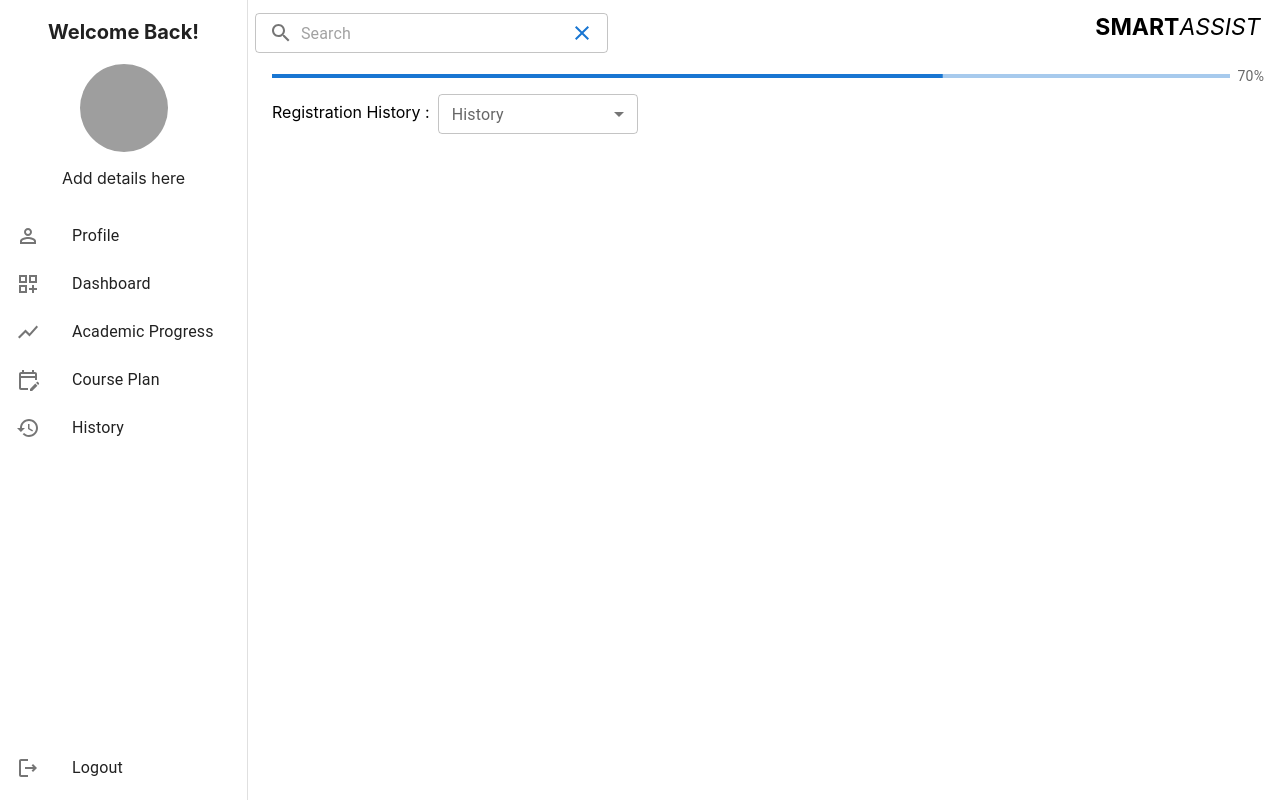
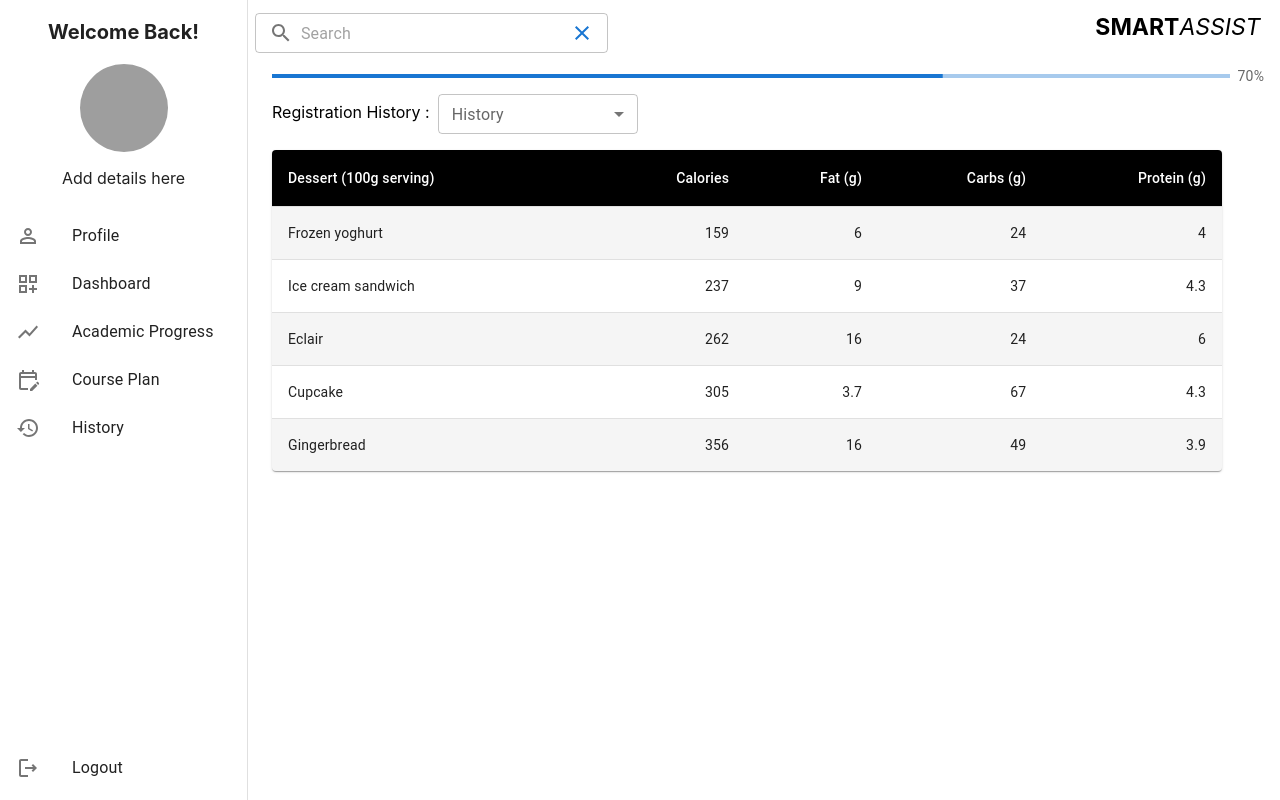
Before and after one commit to tyxyah/smartassist, a React (Create React App) app in the folder frontend/: page / in a window 1280 px wide. Built offline with nearby package versions, Linux system fonts and the light colour scheme; grey boxes are pictures that could not be loaded.

Commit message:
add table draft

```diff
--- /dev/null
+++ b/frontend/src/components/Table.js
@@ -0,0 +1,72 @@
+import * as React from 'react';
+import { styled } from '@mui/material/styles';
+import Table from '@mui/material/Table';
+import TableBody from '@mui/material/TableBody';
+import TableCell, { tableCellClasses } from '@mui/material/TableCell';
+import TableContainer from '@mui/material/TableContainer';
+import TableHead from '@mui/material/TableHead';
+import TableRow from '@mui/material/TableRow';
+import Paper from '@mui/material/Paper';
+
+const StyledTableCell = styled(TableCell)(({ theme }) => ({
+  [`&.${tableCellClasses.head}`]: {
+    backgroundColor: theme.palette.common.black,
+    color: theme.palette.common.white,
+  },
+  [`&.${tableCellClasses.body}`]: {
+    fontSize: 14,
+  },
+}));
+
+const StyledTableRow = styled(TableRow)(({ theme }) => ({
+  '&:nth-of-type(odd)': {
+    backgroundColor: theme.palette.action.hover,
+  },
+  // hide last border
+  '&:last-child td, &:last-child th': {
+    border: 0,
+  },
+}));
+
+function createData(name, calories, fat, carbs, protein) {
+  return { name, calories, fat, carbs, protein };
+}
+
+const rows = [
+  createData('Frozen yoghurt', 159, 6.0, 24, 4.0),
+  createData('Ice cream sandwich', 237, 9.0, 37, 4.3),
+  createData('Eclair', 262, 16.0, 24, 6.0),
+  createData('Cupcake', 305, 3.7, 67, 4.3),
+  createData('Gingerbread', 356, 16.0, 49, 3.9),
+];
+
+export default function CustomizedTables() {
+  return (
+    <TableContainer sx={{ maxWidth: 950}} component={Paper}>
+      <Table sx={{ minWidth: 900}} aria-label="customized table">
+        <TableHead>
+          <TableRow>
+            <StyledTableCell>Dessert (100g serving)</StyledTableCell>
+            <StyledTableCell align="right">Calories</StyledTableCell>
+            <StyledTableCell align="right">Fat&nbsp;(g)</StyledTableCell>
+            <StyledTableCell align="right">Carbs&nbsp;(g)</StyledTableCell>
+            <StyledTableCell align="right">Protein&nbsp;(g)</StyledTableCell>
+          </TableRow>
+        </TableHead>
+        <TableBody>
+          {rows.map((row) => (
+            <StyledTableRow key={row.name}>
+              <StyledTableCell component="th" scope="row">
+                {row.name}
+              </StyledTableCell>
+              <StyledTableCell align="right">{row.calories}</StyledTableCell>
+              <StyledTableCell align="right">{row.fat}</StyledTableCell>
+              <StyledTableCell align="right">{row.carbs}</StyledTableCell>
+              <StyledTableCell align="right">{row.protein}</StyledTableCell>
+            </StyledTableRow>
+          ))}
+        </TableBody>
+      </Table>
+    </TableContainer>
+  );
+}
--- a/frontend/src/pages/HistoryPage.js
+++ b/frontend/src/pages/HistoryPage.js
@@ -4,7 +4,7 @@
 import Dropdown from "../components/Dropdown";
 import { Box } from "@mui/material";
 import LinearProgress from "../components/LinearProgress";
-
+import Table from "../components/Table";
 function HistoryPage() {
   return (
     <div>
@@ -19,6 +19,9 @@
         <p>Registration History :</p>
         <Dropdown />
       </div>
+      <Box sx={{paddingTop: 1}}>
+      <Table />
+      </Box>
       </Box>
     </div>
   );
```
